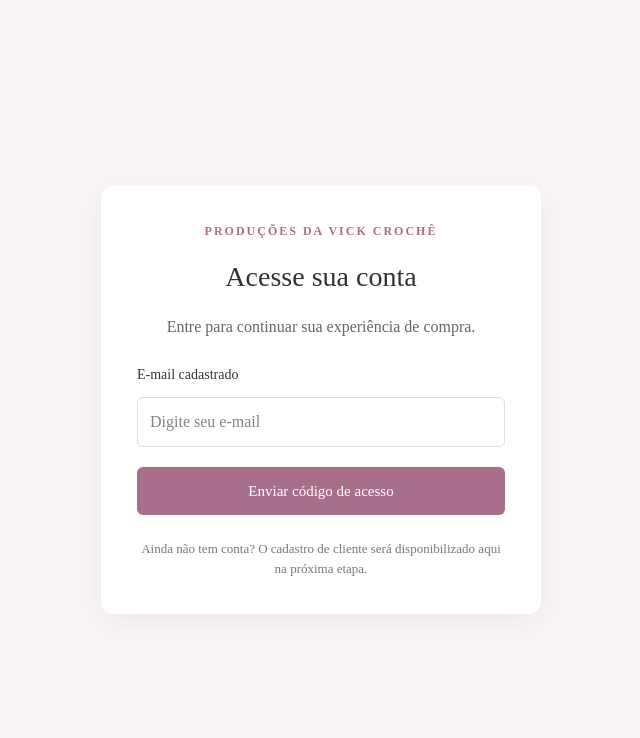
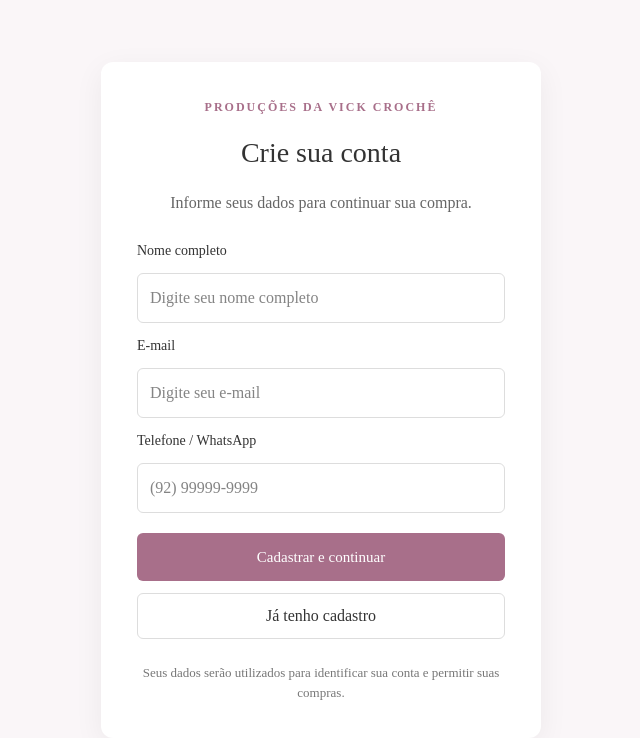
Before and after one commit to JI-MF/loja-virtual-croche, a Next.js app: page /autenticacao in a window 1280 px wide. Shown: the top 738 px of the page, without its empty margins (319-959 px from the left). Built offline with nearby package versions, Linux system fonts and the light colour scheme.

Commit message:
feat: melhorar a implementação do cadastro e autenticacao de clientes

```diff
--- a/src/app/autenticacao/page.js
+++ b/src/app/autenticacao/page.js
@@ -2,45 +2,117 @@
 "use client";
 
 import { useState } from "react";
-import { useRouter } from "next/navigation";
+import { useRouter, useSearchParams } from "next/navigation";
 
 export default function AutenticacaoPage() {
   const router = useRouter();
+  const searchParams = useSearchParams();
 
+  const produtoId = searchParams.get("produto");
+
+  const [etapa, setEtapa] = useState("cadastro");
+  const [nome, setNome] = useState("");
   const [email, setEmail] = useState("");
+  const [telefone, setTelefone] = useState("");
   const [codigo, setCodigo] = useState("");
-  const [etapa, setEtapa] = useState("email");
+
   const [mensagem, setMensagem] = useState("");
   const [erro, setErro] = useState("");
   const [carregando, setCarregando] = useState(false);
 
-  async function solicitarCodigo(event) {
-    event.preventDefault();
+  function limparMensagens() {
     setErro("");
     setMensagem("");
+  }
+
+  function alternarEtapa(novaEtapa) {
+    limparMensagens();
+    setCodigo("");
+    setEtapa(novaEtapa);
+  }
+
+  async function enviarRequisicao(url, dados) {
+    const response = await fetch(url, {
+      method: "POST",
+      headers: {
+        "Content-Type": "application/json",
+      },
+      body: JSON.stringify(dados),
+    });
+
+    const resultado = await response.json();
+
+    if (!response.ok) {
+      const mensagemErro =
+        resultado.mensagem || "Não foi possível concluir a operação.";
+
+      if (response.status === 409) {
+        setErro(mensagemErro);
+      } else if (resultado.erros?.length) {
+        setErro(
+          resultado.erros
+            .map((item) => item.mensagem)
+            .join(" ")
+        );
+      } else {
+        setErro(mensagemErro);
+      }
+
+      return false;
+    }
+
+    setMensagem(resultado.mensagem || "Operação realizada com sucesso.");
+
+    return true;
+  }
+
+  async function cadastrarCliente(event) {
+    event.preventDefault();
+    limparMensagens();
 
     try {
       setCarregando(true);
 
-      const response = await fetch(
-        "/api/autenticacao/solicitar-codigo",
+      const sucesso = await enviarRequisicao(
+        "/api/autenticacao/cadastro",
         {
-          method: "POST",
-          headers: { "Content-Type": "application/json" },
-          body: JSON.stringify({ email }),
+          nome,
+          email: email.trim().toLowerCase(),
+          telefone,
         }
       );
 
-      const resultado = await response.json();
+      if (sucesso) {
+        setEmail(email.trim().toLowerCase());
+        setEtapa("codigo");
+      }
+    } catch (error) {
+      console.error("Erro ao cadastrar cliente:", error);
+      setErro("Não foi possível conectar ao servidor.");
+    } finally {
+      setCarregando(false);
+    }
+  }
 
-      if (!response.ok) {
-        setErro(resultado.mensagem || "Não foi possível solicitar o código.");
-        return;
+  async function solicitarCodigo(event) {
+    event.preventDefault();
+    limparMensagens();
+
+    try {
+      setCarregando(true);
+
+      const sucesso = await enviarRequisicao(
+        "/api/autenticacao/solicitar-codigo",
+        {
+          email: email.trim().toLowerCase(),
+        }
+      );
+
+      if (sucesso) {
+        setEtapa("codigo");
       }
-
-      setMensagem(resultado.mensagem);
-      setEtapa("codigo");
-    } catch {
+    } catch (error) {
+      console.error("Erro ao solicitar código:", error);
       setErro("Não foi possível conectar ao servidor.");
     } finally {
       setCarregando(false);
@@ -49,8 +121,7 @@ export default function AutenticacaoPage() {
 
   async function validarCodigo(event) {
     event.preventDefault();
-    setErro("");
-    setMensagem("");
+    limparMensagens();
 
     if (!/^\d{6}$/.test(codigo)) {
       setErro("Digite um código de seis dígitos.");
@@ -60,37 +131,24 @@ export default function AutenticacaoPage() {
     try {
       setCarregando(true);
 
-      const response = await fetch(
+      const sucesso = await enviarRequisicao(
         "/api/autenticacao/validar",
         {
-          method: "POST",
-          headers: { "Content-Type": "application/json" },
-          body: JSON.stringify({ email, codigo }),
+          email: email.trim().toLowerCase(),
+          codigo,
         }
       );
 
-      const resultado = await response.json();
+      if (sucesso) {
+        const destino = produtoId
+          ? `/pedido/revisao?produto=${encodeURIComponent(produtoId)}`
+          : "/";
 
-      if (!response.ok) {
-        setErro(resultado.mensagem || "Não foi possível validar o código.");
-        return;
+        router.replace(destino);
+        router.refresh();
       }
-
-      setMensagem("Autenticação realizada com sucesso.");
-
-      // Por enquanto, encaminha para a página inicial.
-      // Depois conectaremos esta etapa à revisão do pedido.
-      const parametros = new URLSearchParams(window.location.search);
-const produtoId = parametros.get("produto");
-
-    if (produtoId) {
-    router.push(`/pedido/revisao?produto=${produtoId}`);
-    } else {
-    router.push("/");
-    }
-
-    router.refresh();
-    } catch {
+    } catch (error) {
+      console.error("Erro ao validar código:", error);
       setErro("Não foi possível conectar ao servidor.");
     } finally {
       setCarregando(false);
@@ -100,23 +158,113 @@ const produtoId = parametros.get("produto");
   return (
     <main style={estilos.pagina}>
       <section style={estilos.cartao}>
-        <p style={estilos.subtitulo}>PRODUÇÕES DA VICK CROCHÊ</p>
+        <p style={estilos.subtitulo}>
+          PRODUÇÕES DA VICK CROCHÊ
+        </p>
 
-        <h1 style={estilos.titulo}>Acesse sua conta</h1>
+        <h1 style={estilos.titulo}>
+          {etapa === "cadastro"
+            ? "Crie sua conta"
+            : etapa === "email"
+              ? "Acesse sua conta"
+              : "Confirme seu e-mail"}
+        </h1>
 
         <p style={estilos.descricao}>
-          Entre para continuar sua experiência de compra.
+          {etapa === "cadastro"
+            ? "Informe seus dados para continuar sua compra."
+            : etapa === "email"
+              ? "Informe o e-mail cadastrado para receber seu código de acesso."
+              : `Digite o código de seis dígitos enviado para ${email}.`}
         </p>
 
-        {etapa === "email" ? (
-          <form onSubmit={solicitarCodigo} style={estilos.formulario}>
+        {etapa === "cadastro" && (
+          <form
+            onSubmit={cadastrarCliente}
+            style={estilos.formulario}
+          >
+            <label htmlFor="nome" style={estilos.label}>
+              Nome completo
+            </label>
+
+            <input
+              id="nome"
+              type="text"
+              autoComplete="name"
+              value={nome}
+              onChange={(event) => setNome(event.target.value)}
+              placeholder="Digite seu nome completo"
+              minLength={3}
+              required
+              style={estilos.campo}
+            />
+
             <label htmlFor="email" style={estilos.label}>
-              E-mail cadastrado
+              E-mail
             </label>
 
             <input
               id="email"
               type="email"
+              autoComplete="email"
+              value={email}
+              onChange={(event) => setEmail(event.target.value)}
+              placeholder="Digite seu e-mail"
+              required
+              style={estilos.campo}
+            />
+
+            <label htmlFor="telefone" style={estilos.label}>
+              Telefone / WhatsApp
+            </label>
+
+            <input
+              id="telefone"
+              type="tel"
+              autoComplete="tel"
+              value={telefone}
+              onChange={(event) => setTelefone(event.target.value)}
+              placeholder="(92) 99999-9999"
+              required
+              style={estilos.campo}
+            />
+
+            <button
+              type="submit"
+              disabled={carregando}
+              style={{
+                ...estilos.botao,
+                ...(carregando ? estilos.botaoDesabilitado : {}),
+              }}
+            >
+              {carregando
+                ? "Cadastrando..."
+                : "Cadastrar e continuar"}
+            </button>
+
+            <button
+              type="button"
+              onClick={() => alternarEtapa("email")}
+              style={estilos.botaoSecundario}
+            >
+              Já tenho cadastro
+            </button>
+          </form>
+        )}
+
+        {etapa === "email" && (
+          <form
+            onSubmit={solicitarCodigo}
+            style={estilos.formulario}
+          >
+            <label htmlFor="email-acesso" style={estilos.label}>
+              E-mail cadastrado
+            </label>
+
+            <input
+              id="email-acesso"
+              type="email"
+              autoComplete="email"
               value={email}
               onChange={(event) => setEmail(event.target.value)}
               placeholder="Digite seu e-mail"
@@ -127,17 +275,29 @@ const produtoId = parametros.get("produto");
             <button
               type="submit"
               disabled={carregando}
-              style={estilos.botao}
+              style={{
+                ...estilos.botao,
+                ...(carregando ? estilos.botaoDesabilitado : {}),
+              }}
             >
               {carregando ? "Enviando..." : "Enviar código de acesso"}
             </button>
+
+            <button
+              type="button"
+              onClick={() => alternarEtapa("cadastro")}
+              style={estilos.botaoSecundario}
+            >
+              Criar uma conta
+            </button>
           </form>
-        ) : (
-          <form onSubmit={validarCodigo} style={estilos.formulario}>
-            <p style={estilos.descricao}>
-              Informe o código enviado para {email}.
-            </p>
+        )}
 
+        {etapa === "codigo" && (
+          <form
+            onSubmit={validarCodigo}
+            style={estilos.formulario}
+          >
             <label htmlFor="codigo" style={estilos.label}>
               Código de seis dígitos
             </label>
@@ -160,22 +320,21 @@ const produtoId = parametros.get("produto");
             <button
               type="submit"
               disabled={carregando}
-              style={estilos.botao}
+              style={{
+                ...estilos.botao,
+                ...(carregando ? estilos.botaoDesabilitado : {}),
+              }}
             >
               {carregando ? "Verificando..." : "Validar código"}
             </button>
 
             <button
               type="button"
-              onClick={() => {
-                setEtapa("email");
-                setCodigo("");
-                setErro("");
-                setMensagem("");
-              }}
+              disabled={carregando}
+              onClick={() => alternarEtapa("email")}
               style={estilos.botaoSecundario}
             >
-              Voltar
+              Voltar ao acesso
             </button>
           </form>
         )}
@@ -193,8 +352,9 @@ const produtoId = parametros.get("produto");
         )}
 
         <p style={estilos.rodape}>
-          Ainda não tem conta? O cadastro de cliente será disponibilizado
-          aqui na próxima etapa.
+          {produtoId
+            ? "Após confirmar seu e-mail, você poderá continuar para a revisão do produto selecionado."
+            : "Seus dados serão utilizados para identificar sua conta e permitir suas compras."}
         </p>
       </section>
     </main>
@@ -217,6 +377,7 @@ const estilos = {
     borderRadius: "12px",
     backgroundColor: "#ffffff",
     boxShadow: "0 8px 30px rgba(0, 0, 0, 0.06)",
+    boxSizing: "border-box",
   },
   subtitulo: {
     color: "#a86f8a",
@@ -265,6 +426,10 @@ const estilos = {
     fontSize: "15px",
     cursor: "pointer",
   },
+  botaoDesabilitado: {
+    opacity: 0.65,
+    cursor: "wait",
+  },
   botaoSecundario: {
     padding: "10px",
     border: "1px solid #dddddd",
@@ -277,11 +442,13 @@ const estilos = {
     marginTop: "16px",
     color: "#287a46",
     fontSize: "14px",
+    lineHeight: 1.5,
   },
   erro: {
     marginTop: "16px",
     color: "#c0392b",
     fontSize: "14px",
+    lineHeight: 1.5,
   },
   rodape: {
     marginTop: "24px",
```
